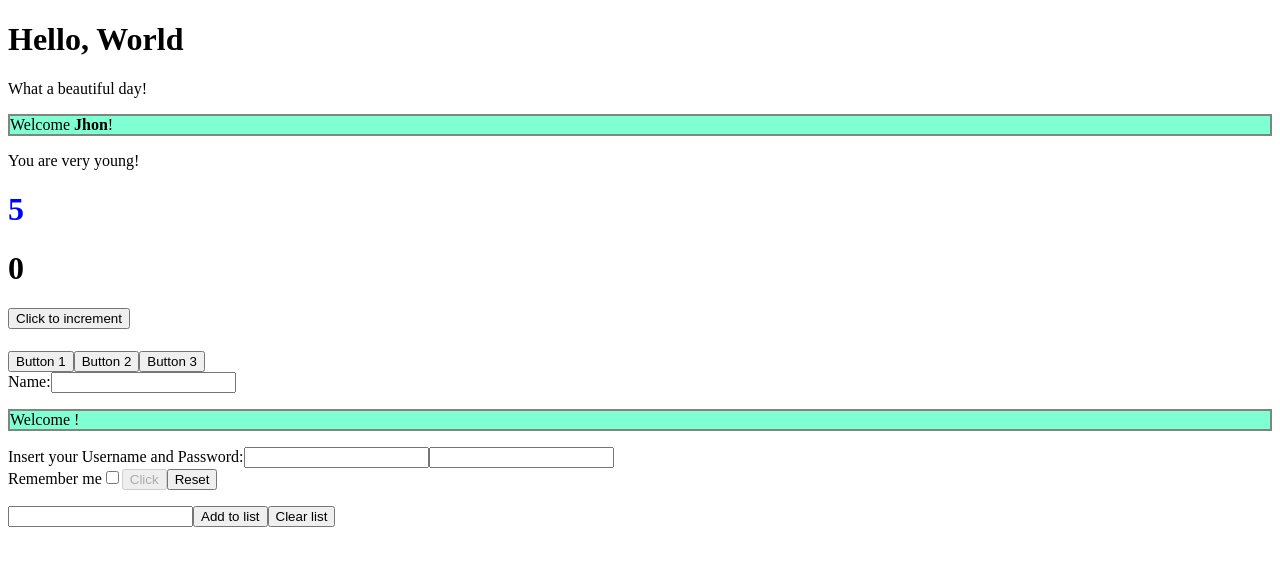
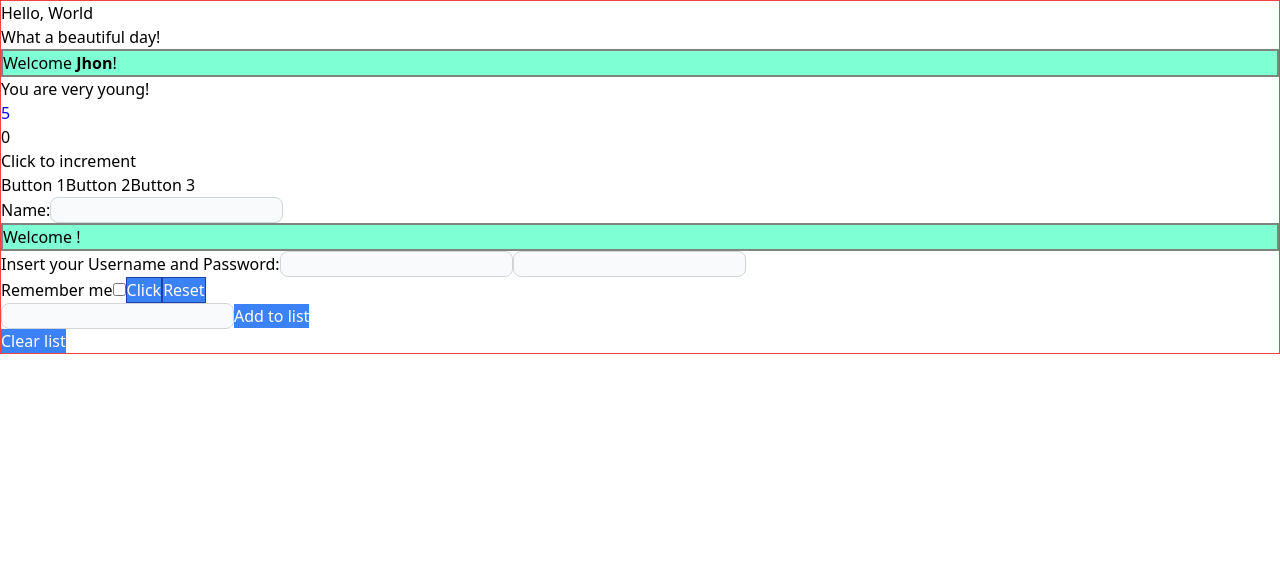
Before and after one commit to camilla-devasini/react-exercises, a React (Create React App) app: page / in a window 1280 px wide. Shown: the top 566 px of the page. Built offline with nearby package versions, Linux system fonts and the light colour scheme.

Commit message:
add exercise composition 01

```diff
--- /dev/null
+++ b/postcss.config.js
@@ -0,0 +1,6 @@
+module.exports = {
+  plugins: {
+    tailwindcss: {},
+    autoprefixer: {},
+  },
+}
--- a/src/App.js
+++ b/src/App.js
@@ -7,12 +7,13 @@ import ClickTracker from './components/ClickTracker.js';
 import InteractiveWelcome from './components/form/InteractiveWelcome.js';
 import Login from './components/form/Login.js';
 import TodoList from './components/list/TodoList';
+import Container from './components/containers/Container.js';
 
 class App extends React.Component {
     render() {
 
         return (
-            <div>
+            <Container>
                 <SayHello />
                 <Welcome name={"Jhon"} age="18" />
                 <Counter initialValue={0} increment={1} interval={1000} />
@@ -22,7 +23,8 @@ class App extends React.Component {
                 <Login />
                 <TodoList />
 
-            </div>
+
+            </Container>
         )
     }
 }
--- /dev/null
+++ b/src/components/containers/Container.js
@@ -0,0 +1,8 @@
+
+const Container = ({children}) => {
+
+    return (
+        <div className="bg-white border border-red-500">{children}</div>
+    )
+}
+export default Container;
--- a/src/components/form/InteractiveWelcome.js
+++ b/src/components/form/InteractiveWelcome.js
@@ -14,7 +14,7 @@ const InteractiveWelcome = props => {
         <div>
             <form>
                 <label>Name:</label>
-                <input type="text" value={enteredUsername} onChange={EnteredUsernameHandler}></input>
+                <input className="bg-gray-50 border border-gray-300 rounded-lg" type="text" value={enteredUsername} onChange={EnteredUsernameHandler}></input>
                 <Welcome name={enteredUsername} />
             </form>
         </div>
--- a/src/components/form/Login.js
+++ b/src/components/form/Login.js
@@ -47,11 +47,11 @@ const Login = props => {
         return (
             <form>
                 <label>Insert your Username and Password:</label>
-                <input type="text" value={enteredName} onChange={nameHandler}></input>
-                <input type="password" value={enteredPassword} onChange={passwordHandler}></input>
+                <input className="bg-gray-50 border border-gray-300 rounded-lg" type="text" value={enteredName} onChange={nameHandler}></input>
+                <input className="bg-gray-50 border border-gray-300 rounded-lg" type="password" value={enteredPassword} onChange={passwordHandler}></input>
                 <div>
                     <label>Remember me</label>
-                    <input type="checkbox" checked={checked} onChange={checkHandler}></input>
+                    <input className="bg-gray-50 border border-gray-300 rounded-lg" type="checkbox" checked={checked} onChange={checkHandler}></input>
                     <LoginButton
                         onLogin={loginHandler}
                         disabled={!enteredName || !enteredPassword}
--- a/src/components/form/LoginButton.js
+++ b/src/components/form/LoginButton.js
@@ -2,7 +2,7 @@
 const LoginButton = props => {
 
     return (
-        <button onClick={props.onLogin} disabled={props.disabled}
+        <button className="bg-blue-500 border border-blue-800 hover:bg-blue-700 text-white" onClick={props.onLogin} disabled={props.disabled}
                 style={{backgroundColor: props.onCheckPassword
                     && (props.onCheckPassword.length < 8 ? "red" : "green")}} >Click</button>
     )
--- a/src/components/form/ResetButton.js
+++ b/src/components/form/ResetButton.js
@@ -2,7 +2,7 @@
 const ResetButton = props => {
 
     return (
-        <button onClick={props.onReset}>Reset</button>
+        <button className="bg-blue-500 border border-blue-800 hover:bg-blue-700 text-white"  onClick={props.onReset}>Reset</button>
     )
 }
 
--- a/src/components/list/TodoList.js
+++ b/src/components/list/TodoList.js
@@ -39,12 +39,13 @@ const TodoList = props => {
         <div>
             <ul>
                 {items.map((item, index)=>
-                        <li key={index}>{item}<button onClick={() => {deleteItemHandler(index)}}>Delete item</button></li>
+                        <li key={index}>{item}<button className="bg-red-500 hover:bg-blue-700 text-white"  onClick={() => {deleteItemHandler(index)}}>Delete item</button></li>
                 )}
             </ul>
-            <input type="text" onChange={inputChangeHandler} value={input}></input>
-            <button onClick={addToListHandler}>Add to list</button>
-            <button onClick={resetHandler}>Clear list</button>
+            <input className="bg-gray-50 border border-gray-300 rounded-lg" type="text" onChange={inputChangeHandler} value={input}></input>
+            <button className="bg-blue-500 hover:bg-blue-700 text-white" onClick={addToListHandler}>Add to list</button>
+            <br></br>
+            <button className="bg-blue-500 hover:bg-blue-700 text-white" onClick={resetHandler}>Clear list</button>
         </div>
     )
 }
--- a/src/index.css
+++ b/src/index.css
@@ -1,3 +1,7 @@
+@tailwind base;
+@tailwind components;
+@tailwind utilities;
+
 .welcome {
     background-color: aquamarine;
     border: 2px solid rgb(127, 134, 126);
--- /dev/null
+++ b/tailwind.config.js
@@ -0,0 +1,10 @@
+/** @type {import('tailwindcss').Config} */
+module.exports = {
+  content: [
+    "./src/**/*.{js,jsx,ts,tsx}",
+  ],
+  theme: {
+    extend: {},
+  },
+  plugins: [],
+}
```
